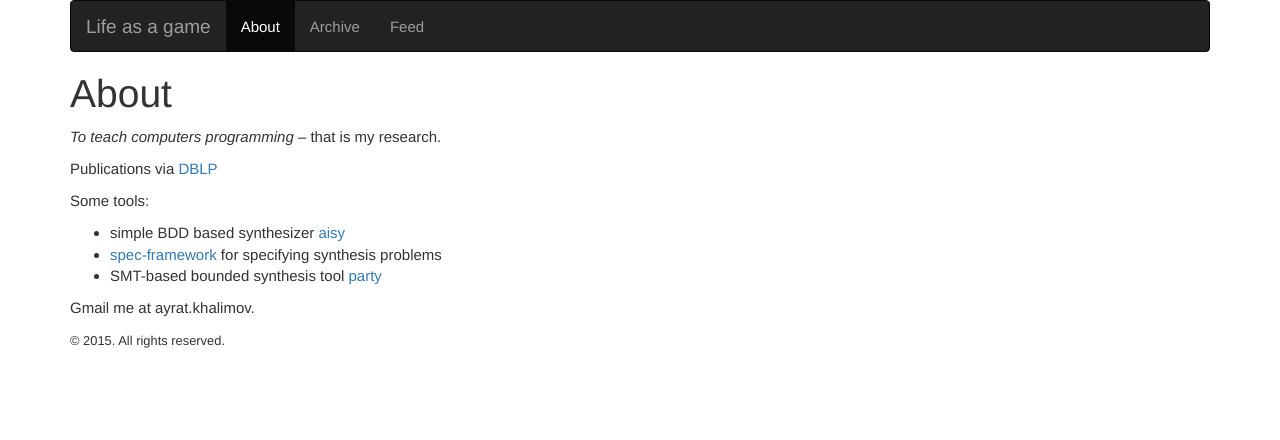
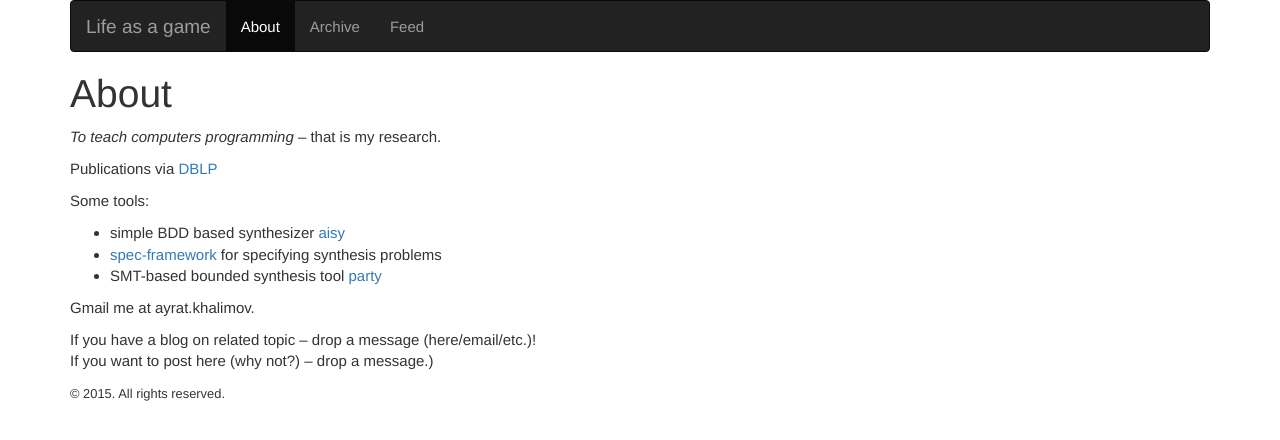
Before and after one commit to 5nizza/5nizza.github.io, a Jekyll site: the page built from about.md, in a window 1280 px wide. Shown: the top 440 px of the page. Built offline with Jekyll 4.4.1, drawn with Linux system fonts in a browser that asks for light colours; nearby versions of some CDN libraries; comment, search, counter and statistics services are not loaded.

Commit message:
updated about

```diff
--- a/about.md
+++ b/about.md
@@ -14,3 +14,8 @@ Some tools:
 - SMT-based bounded synthesis tool [party](https://github.com/5nizza/Party)
 
 Gmail me at ayrat.khalimov.
+
+If you have a blog on related topic -- drop a message (here/email/etc.)!
+If you want to post here (why not?) -- drop a message.)
+
+{% include comments.html %}
```
